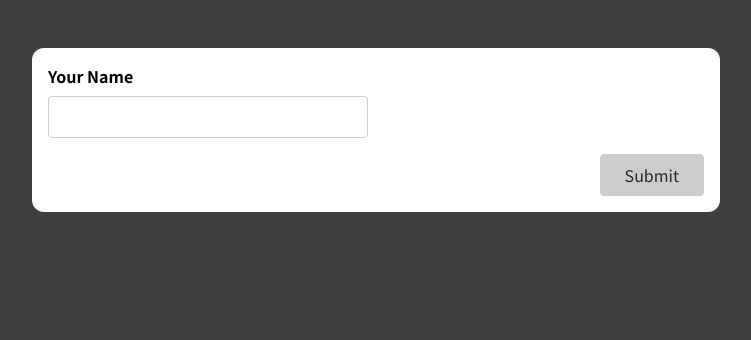
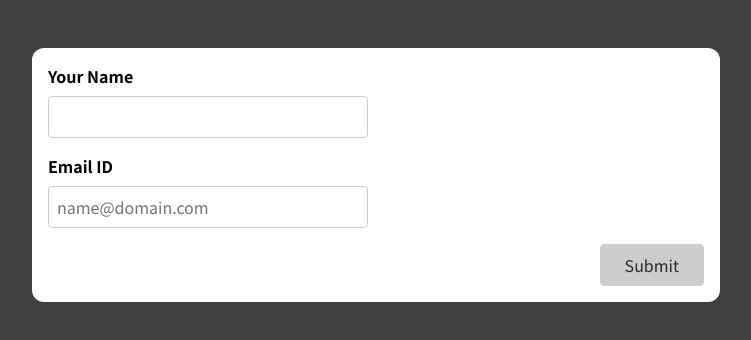
Before and after one commit to rajesh-rk-1202/react-forms-01, a React (Create React App) app: page / in a window 1280 px wide. Shown: the top 340 px of the page, without its empty margins (264-1015 px from the left). Built offline with nearby package versions, Linux system fonts and the light colour scheme.

Commit message:
added a email input with basic email validation logic

```diff
--- a/src/components/SimpleInput.js
+++ b/src/components/SimpleInput.js
@@ -1,44 +1,73 @@
 import React, { useState, useEffect } from "react";
+
+const emailValidation = (email) => {
+  var mailformat = /^\w+([\.-]?\w+)*@\w+([\.-]?\w+)*(\.\w{2,3})+$/;
+  if (email.match(mailformat)) {
+    return true;
+  } else {
+    return false;
+  }
+};
 
 const SimpleInput = (props) => {
   const [enteredName, setEnteredName] = useState("");
   const [enteredNameTouched, setEnteredNameTouched] = useState(false);
+
+  const [enteredEmail, setEnteredEmail] = useState("");
+  const [enteredEmailTouched, setEnteredEmailTouched] = useState(false);
   const [formIsValid, setFormIsValid] = useState(false);
 
   const enteredNameIsvalid = enteredName.trim() !== "";
   const nameInputIsInvalid = !enteredNameIsvalid && enteredNameTouched;
 
+  const enteredEmailIsValid = emailValidation(enteredEmail.trim());
+  const emailInputIsInvalid = !enteredEmailIsValid && enteredEmailTouched;
+
   useEffect(() => {
-    if (enteredNameIsvalid) {
+    if (enteredNameIsvalid && enteredEmailIsValid) {
       setFormIsValid(true);
     } else {
       setFormIsValid(false);
     }
-  }, [enteredNameIsvalid]);
+  }, [enteredNameIsvalid, enteredEmailIsValid]);
 
   const nameChangeHandler = (event) => {
     setEnteredName(event.target.value);
   };
 
+  const emailChangeHandler = (event) => {
+    setEnteredEmail(event.target.value);
+  };
+
   const nameBlurHandler = () => {
-    console.log("Onblur called..");
     setEnteredNameTouched(true);
+  };
+
+  const emailBlurHandler = () => {
+    setEnteredEmailTouched(true);
   };
 
   const formSubmissionHandler = (event) => {
     event.preventDefault();
     setEnteredNameTouched(true);
+    setEnteredEmailTouched(true);
 
-    if (!enteredNameIsvalid) {
+    if (!enteredNameIsvalid || !enteredEmailIsValid) {
       return;
     }
 
     console.log(enteredName);
     setEnteredName("");
+    setEnteredEmail("");
     setEnteredNameTouched(false);
+    setEnteredEmailTouched(false);
   };
 
   const nameInputClasses = nameInputIsInvalid
+    ? "form-control invalid"
+    : "form-control";
+
+  const emailInputClasses = emailInputIsInvalid
     ? "form-control invalid"
     : "form-control";
 
@@ -57,6 +86,20 @@ const SimpleInput = (props) => {
           <p className="error-text">Name must not be empty!</p>
         )}
       </div>
+      <div className={emailInputClasses}>
+        <label htmlFor="email">Email ID</label>
+        <input
+          type="email"
+          id="email"
+          placeholder="name@domain.com"
+          onChange={emailChangeHandler}
+          onBlur={emailBlurHandler}
+          value={enteredEmail}
+        />
+        {emailInputIsInvalid && (
+          <p className="error-text">Email must not be empty!</p>
+        )}
+      </div>
       <div className="form-actions">
         <button disabled={!formIsValid}>Submit</button>
       </div>
```
